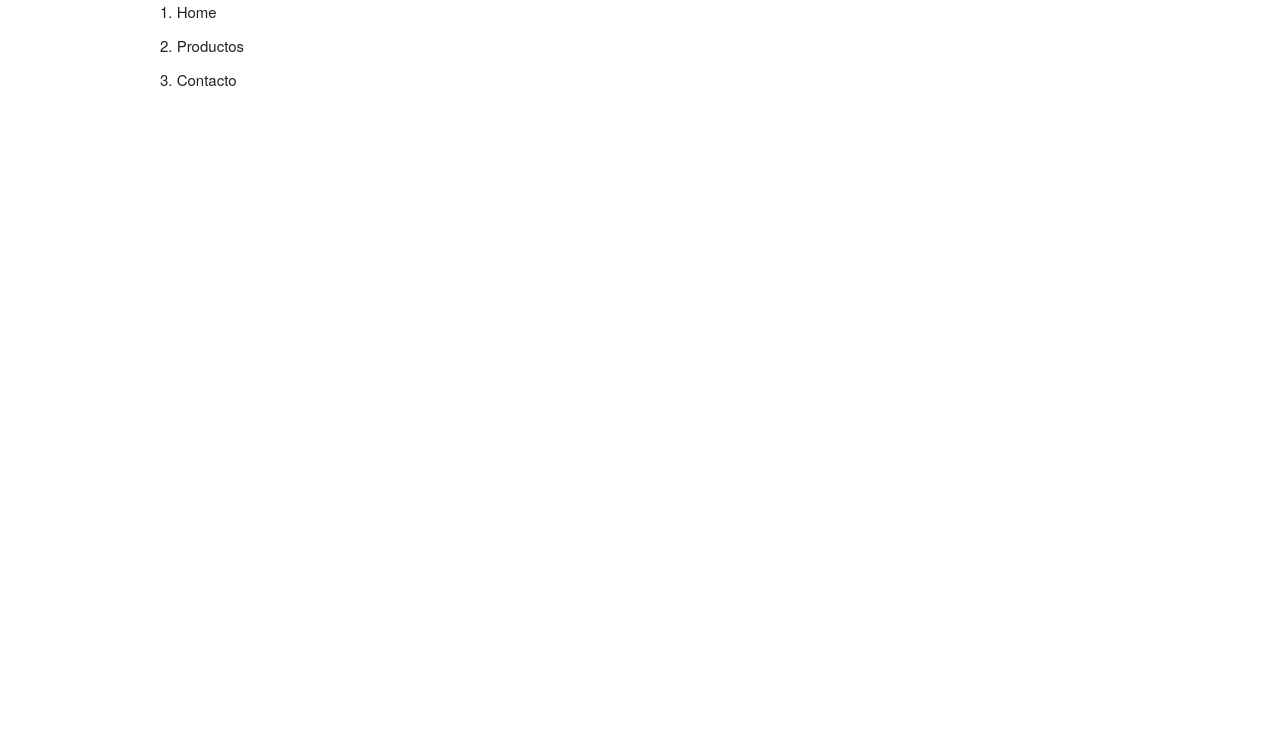
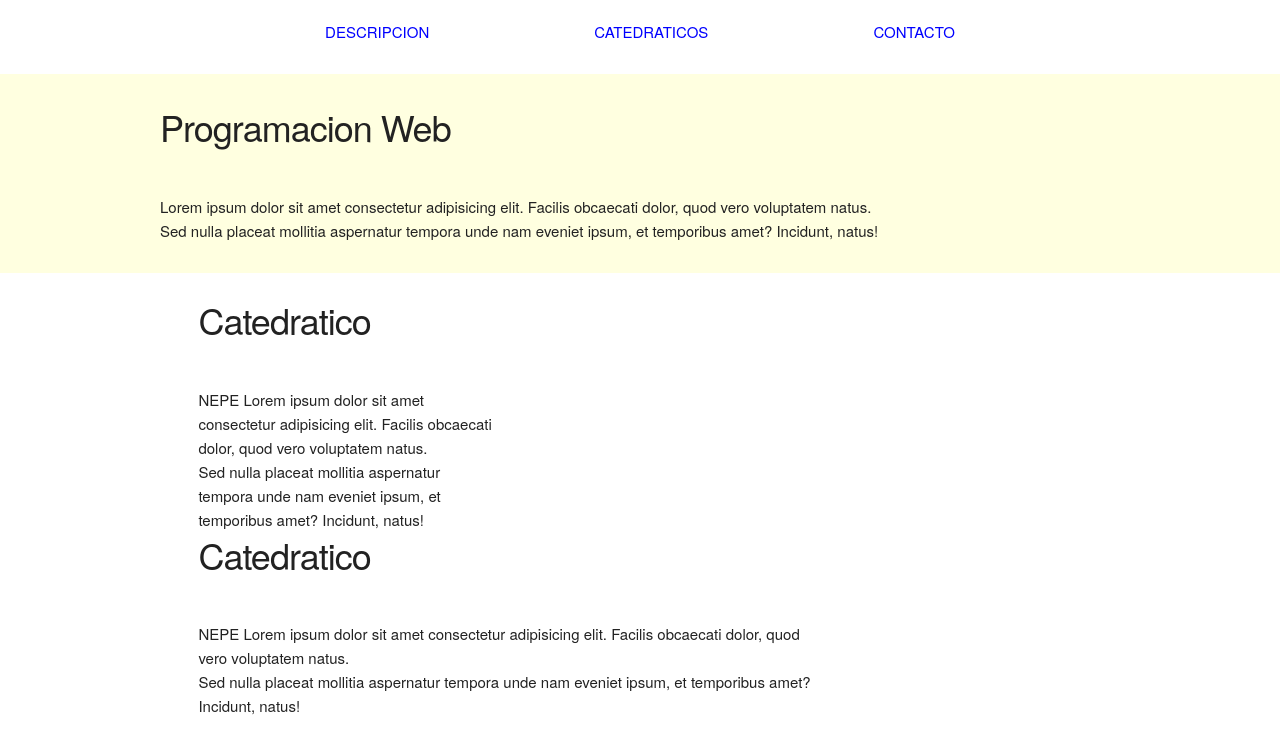
Before and after one commit to Quisui/PracticaWeb-29-2019, a plain HTML site: page index.html in a window 1280 px wide. Drawn offline with nearby package versions, Linux system fonts and the light colour scheme.

Commit message:
Css
Cambios en colulmnas

```diff
--- a/css/site.css
+++ b/css/site.css
@@ -1,10 +1,37 @@
+#main_nav {
+    margin-top: 0px;
+    box-shadow: 0px 0px 15px rgb(15, 24, 146);
+}
 
-#main_nav{
+#main_nav * ul{
 
     display: flex;
     justify-content: space-evenly;
+    margin: 0;
+    padding: 20px 0;
 }
 #main_nav ul li{
+    float: left;
     list-style: none;
 
 }
+#main_nav ul li a{
+    text-transform: uppercase;
+    text-decoration: none;
+    color: blue;
+}
+#section{
+    margin-top: 30px 0;
+}
+.noMargin, Section p:last-child{
+    margin: 0px;
+}
+
+section{
+    margin-top: 0px;
+}
+
+#description {
+    background: lightyellow;
+    padding: 30px;
+}
--- a/index.html
+++ b/index.html
@@ -14,11 +14,44 @@
     <nav id="main_nav">
         <div class="container">
             <ul>
-                <li>1. Home</li>
-                <li>2. Productos</li>
-                <li>3. Contacto</li>
+                <li><a href="#description">Descripcion</a> </li>
+                <li><a href="#cat">Catedraticos</a></li>
+                <li><a href="#">Contacto</a> </li>
             </ul>
         </div>
     </nav>
+
+    <section id="description">
+        <div class="container">
+
+            <h3 >Programacion Web</h3>
+            <br>
+            <p>
+                Lorem ipsum dolor sit amet consectetur adipisicing elit. Facilis obcaecati dolor, quod vero voluptatem natus.
+                <br> Sed nulla placeat mollitia aspernatur tempora unde nam eveniet ipsum, et temporibus amet? Incidunt, natus!
+            </p>
+        </div>
+    </section>
+    <section id="cat">
+        <div class="container">
+            <br>
+            <div class="columns four">
+                <h3>Catedratico</h3>
+                <br>
+                <p>
+                    NEPE Lorem ipsum dolor sit amet consectetur adipisicing elit. Facilis obcaecati dolor, quod vero voluptatem natus.
+                    <br> Sed nulla placeat mollitia aspernatur tempora unde nam eveniet ipsum, et temporibus amet? Incidunt, natus!
+                </p>
+            </div>
+            <div class="columns eight">
+                <h3>Catedratico</h3>
+                <br>
+                <p>
+                        NEPE Lorem ipsum dolor sit amet consectetur adipisicing elit. Facilis obcaecati dolor, quod vero voluptatem natus.
+                        <br> Sed nulla placeat mollitia aspernatur tempora unde nam eveniet ipsum, et temporibus amet? Incidunt, natus!
+                    </p>
+            </div>
+        </div>
+    </section>
 </body>
 </html>
```
